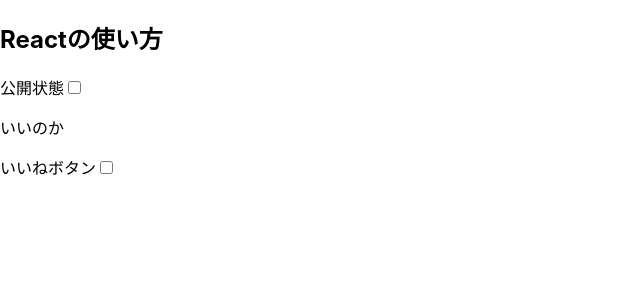
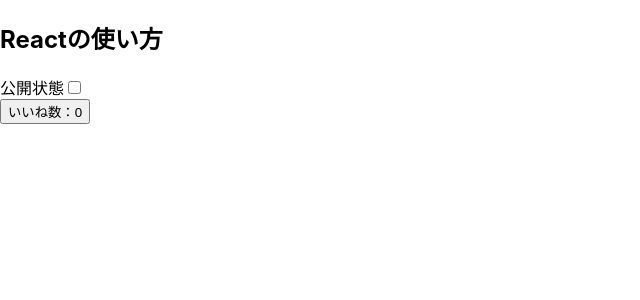
Before and after one commit to mitsuba19930328/todoapp-react, a React (Create React App) app: page / in a window 1280 px wide. Shown: the top 300 px of the page, without its empty margins (0-640 px from the left). Built offline with nearby package versions, Linux system fonts and the light colour scheme.

Commit message:
いいねボタン改修（ライフサイクル基本学習）

```diff
--- a/src/Article.jsx
+++ b/src/Article.jsx
@@ -1,24 +1,13 @@
 import React from 'react';
+import LikeButton from './LikeButton';
 
 const Article = (props) => {
-    let isGoodString = "いいのか？";
-    if(props.isGood){
-        isGoodString = "いいね押下済み";
-    }else{
-        isGoodString = "いいのか";
-    }
-
     return (
         <div>
             <h2>{props.title}</h2>
-
             <label htmlFor="check">公開状態</label>
             <input type="checkbox" checked={props.isPublished} id="check" onClick={() => props.toggle()} />
-
-            <p>{isGoodString}</p>
-
-            <label htmlFor="goodBtn">いいねボタン</label>
-            <input type="checkbox" checked={props.isGood} id="goodBtn" onClick={() => props.toggleGood()} />
+            <LikeButton count={props.count} />
         </div>
     )
 };
--- a/src/Blog.jsx
+++ b/src/Blog.jsx
@@ -6,8 +6,25 @@
         super(props);
         this.state = {
             isPublished: false,
-            isGood: false
+            count: 0
         }
+    }
+
+    componentDidMount() {
+        // ボタンがクリックされたらいいねを行う
+        document.getElementById('counter').addEventListener('click', this.countUp)
+    }
+
+    componentDidUpdate() {
+        if(this.state.count >= 10){
+            this.setState({
+                count: 0
+            })
+        }
+    }
+
+    componentWillUnmount() {
+        document.getElementById('counter').removeEventListener('click', this.countUp)
     }
 
     render(){
@@ -18,8 +35,8 @@
                     title = {'Reactの使い方'}
                     isPublished = {this.state.isPublished}
                     toggle={() => this.togglePublished()}
-                    isGood = {this.state.isGood}
-                    toggleGood={() => {this.toggleGood()}}
+                    count = {this.state.count}
+                    toggleLike = {() => this.countUp()}
                 />
             </>
         )
@@ -32,13 +49,13 @@
         })
     };
 
-    // いいね状態を反転させる関数メソッド
-    toggleGood = () =>{
+    // 公開状態を反転させる関数メソッド
+    countUp = () =>{
         this.setState({
-            isGood: !this.state.isGood
+            count: this.state.count + 1
         })
     };
 }
 
 
-export default Blog
+export default Blog;
--- /dev/null
+++ b/src/LikeButton.jsx
@@ -0,0 +1,11 @@
+import React from 'react';
+
+const LikeButton = (props) =>{
+    return(
+        <div>
+            <button id="counter">いいね数：{props.count}</button>
+        </div>
+    )
+};
+
+export default LikeButton;
--- a/src/index.js
+++ b/src/index.js
@@ -12,7 +12,4 @@
   document.getElementById('root')
 );
 
-// If you want to start measuring performance in your app, pass a function
-// to log results (for example: reportWebVitals(console.log))
-// or send to an analytics endpoint. Learn more: https://bit.ly/CRA-vitals
 reportWebVitals();
```
